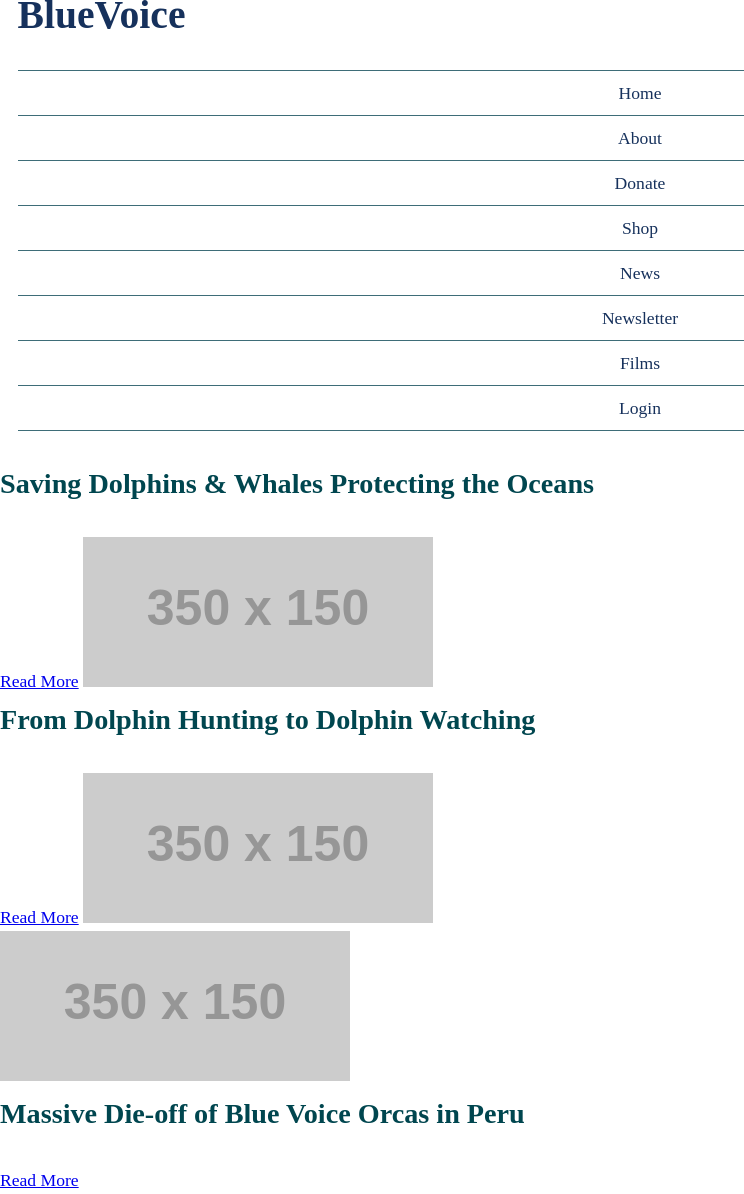
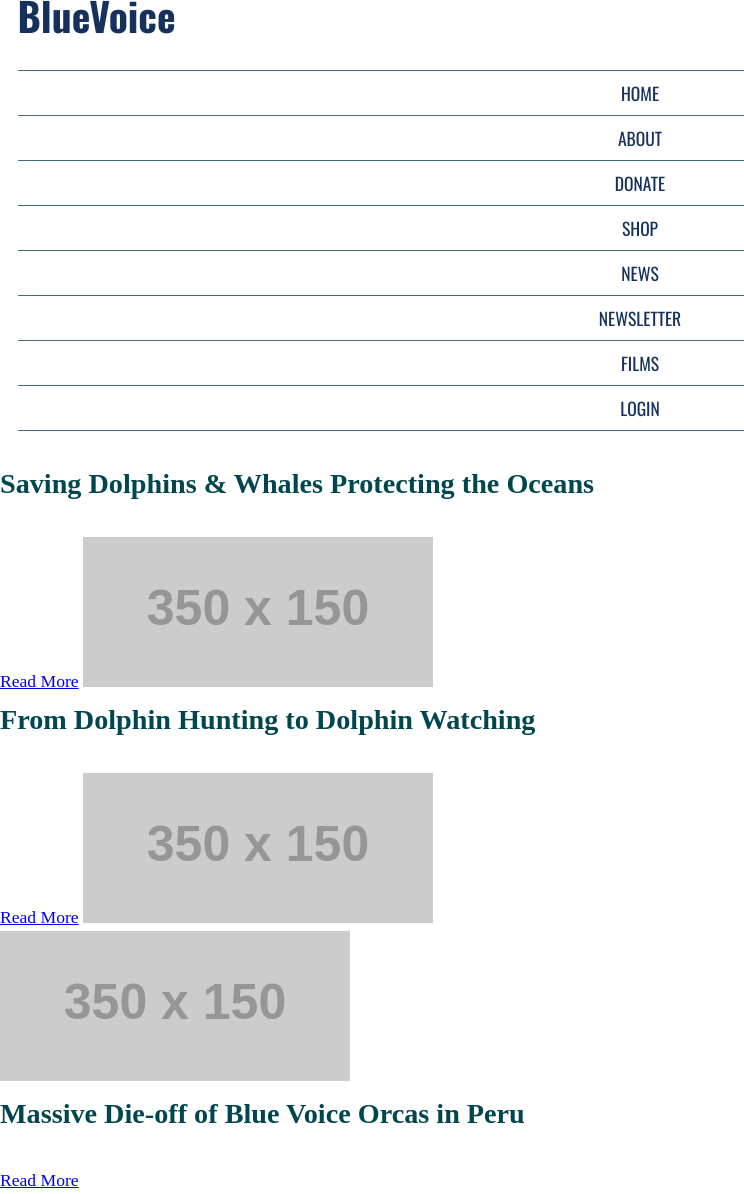
Before and after one commit to elgh0019/blue-voice, a Jekyll site: the page built from index.html, in a window 1280 px wide. Shown: the whole page, without its empty margins (0-744 px from the left). Built offline with Jekyll 4.4.1, drawn with Linux system fonts in a browser that asks for light colours; nearby versions of some CDN libraries; some web fonts are replaced.

Commit message:
feat(scss): add font variables
add font variables

```diff
--- a/css/style.css
+++ b/css/style.css
@@ -545,6 +545,7 @@
 }
 
 body {
+  font-family: "Droid Serif", Times New Roman, Georgia, serif;
   margin: 0;
   padding: 0;
 }
@@ -561,7 +562,7 @@
 
 h1 {
   color: #16315C;
-  font: "Oswald", Helvetica, Arial, sans-serif;
+  font-family: "Oswald", Helvetica, Arial, sans-serif;
 }
 
 .toggle-btn {
@@ -572,10 +573,11 @@
 
 .navigation ul {
   padding: 0;
+  font-family: "Oswald", Helvetica, Arial, sans-serif;
+  text-transform: uppercase;
 }
 
 .navigation ul li {
-  font: "Oswald", Helvetica, Arial, sans-serif;
   list-style-type: none;
   color: #16315C;
 }
```
